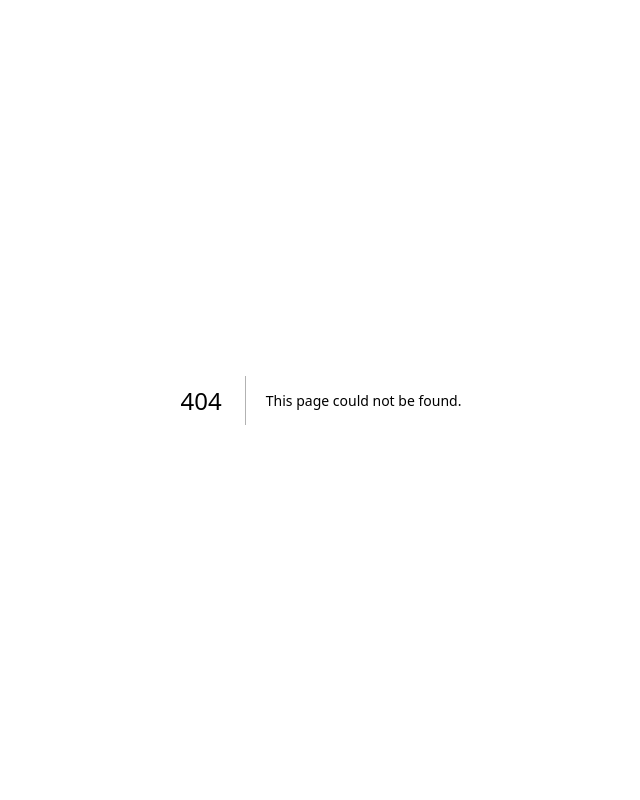
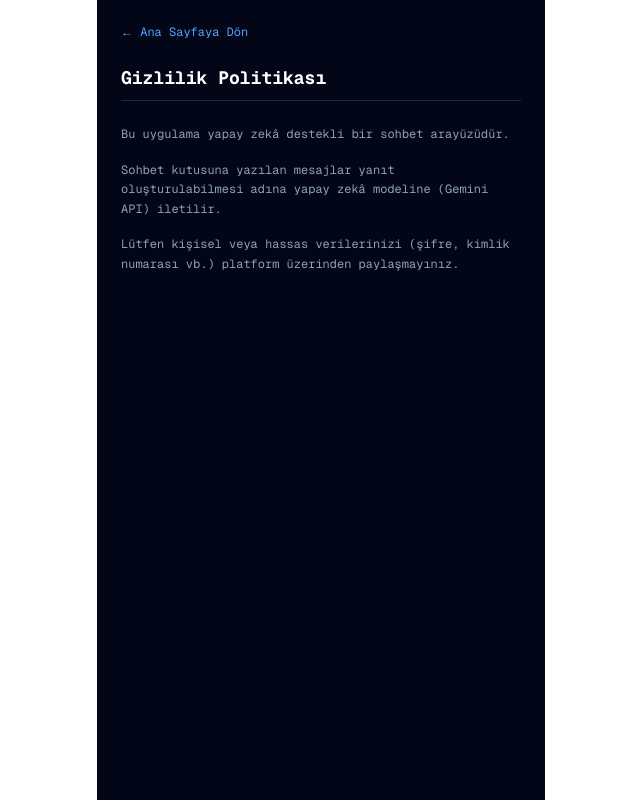
Before and after one commit to Goldcrowns/Mami, a Next.js app: page /privacy in a window 1280 px wide. Before the commit this address had no page. Shown: the whole page, without its empty margins (319-959 px from the left). Built offline with nearby package versions, Linux system fonts and the light colour scheme.

Commit message:
Create page.tsx

```diff
--- /dev/null
+++ b/src/app/privacy/page.tsx
@@ -0,0 +1,27 @@
+import Link from 'next/link';
+
+export default function PrivacyPage() {
+  return (
+    <main className="min-h-screen bg-[#020617] text-slate-200 p-6 font-mono max-w-md mx-auto flex flex-col gap-6">
+      <Link href="/" className="text-xs text-blue-400 hover:underline">
+        ← Ana Sayfaya Dön
+      </Link>
+
+      <h1 className="text-lg font-bold text-white border-b border-slate-800 pb-2">
+        Gizlilik Politikası
+      </h1>
+
+      <div className="space-y-4 text-xs leading-relaxed text-slate-400">
+        <p>
+          Bu uygulama yapay zekâ destekli bir sohbet arayüzüdür.
+        </p>
+        <p>
+          Sohbet kutusuna yazılan mesajlar yanıt oluşturulabilmesi adına yapay zekâ modeline (Gemini API) iletilir.
+        </p>
+        <p>
+          Lütfen kişisel veya hassas verilerinizi (şifre, kimlik numarası vb.) platform üzerinden paylaşmayınız.
+        </p>
+      </div>
+    </main>
+  );
+}
```
